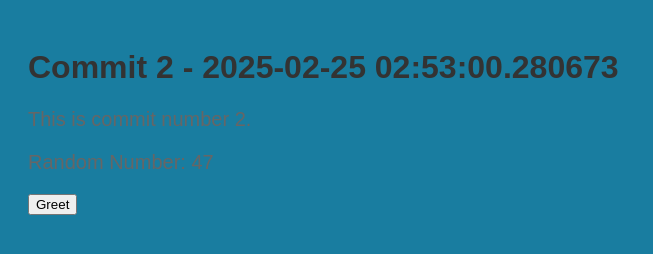
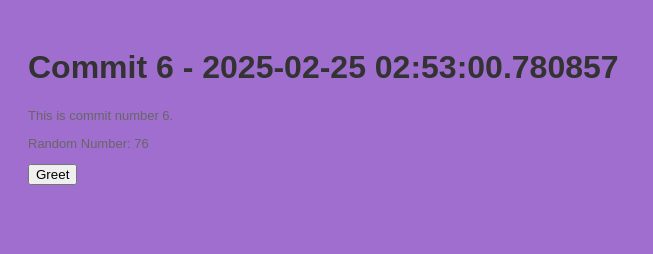
Before and after one commit to legbald0d/myrep-repo-20250225025249, a plain HTML site: page index.html in a window 1280 px wide. Shown: the whole page, without its empty margins (0-653 px from the left). Drawn offline with Linux system fonts and the light colour scheme.

Commit message:
📝 Commit 6 with HTML, CSS, and JS

```diff
--- a/index.html
+++ b/index.html
@@ -2,13 +2,13 @@
     <!DOCTYPE html>
     <html>
     <head>
-        <title>Commit 2 - 2025-02-25 02:53:00.280673</title>
+        <title>Commit 6 - 2025-02-25 02:53:00.780857</title>
         <link rel="stylesheet" href="style.css">
     </head>
     <body>
-        <h1>Commit 2 - 2025-02-25 02:53:00.280673</h1>
-        <p>This is commit number 2.</p>
-        <p>Random Number: 47</p>
+        <h1>Commit 6 - 2025-02-25 02:53:00.780857</h1>
+        <p>This is commit number 6.</p>
+        <p>Random Number: 76</p>
         <button onclick="greet()">Greet</button>
         <script src="script.js"></script>
     </body>
--- a/script.js
+++ b/script.js
@@ -2,4 +2,4 @@
     function greet() {
         alert('Hello from commit ' + commitNumber + '!');
     }
-    var commitNumber = 2;
+    var commitNumber = 6;
--- a/style.css
+++ b/style.css
@@ -1,7 +1,7 @@
 
     body {
         font-family: Arial, sans-serif;
-        background-color: #197da0;
+        background-color: #a06ecf;
         padding: 20px;
     }
     h1 {
@@ -9,5 +9,5 @@
     }
     p {
         color: #666;
-        font-size: 20px;
+        font-size: 13px;
     }
```
